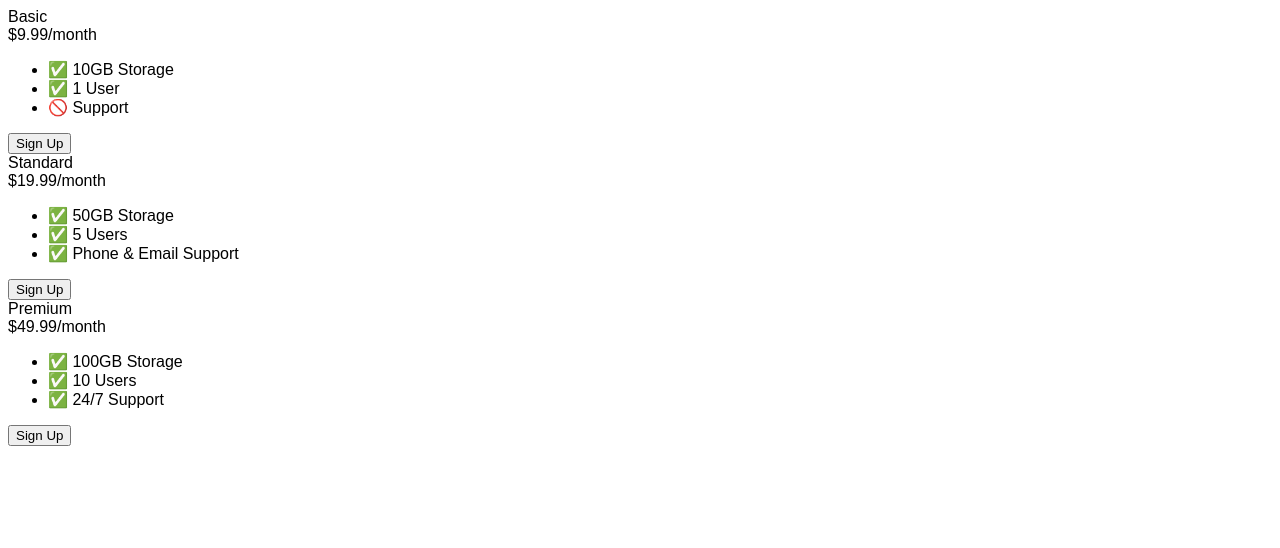
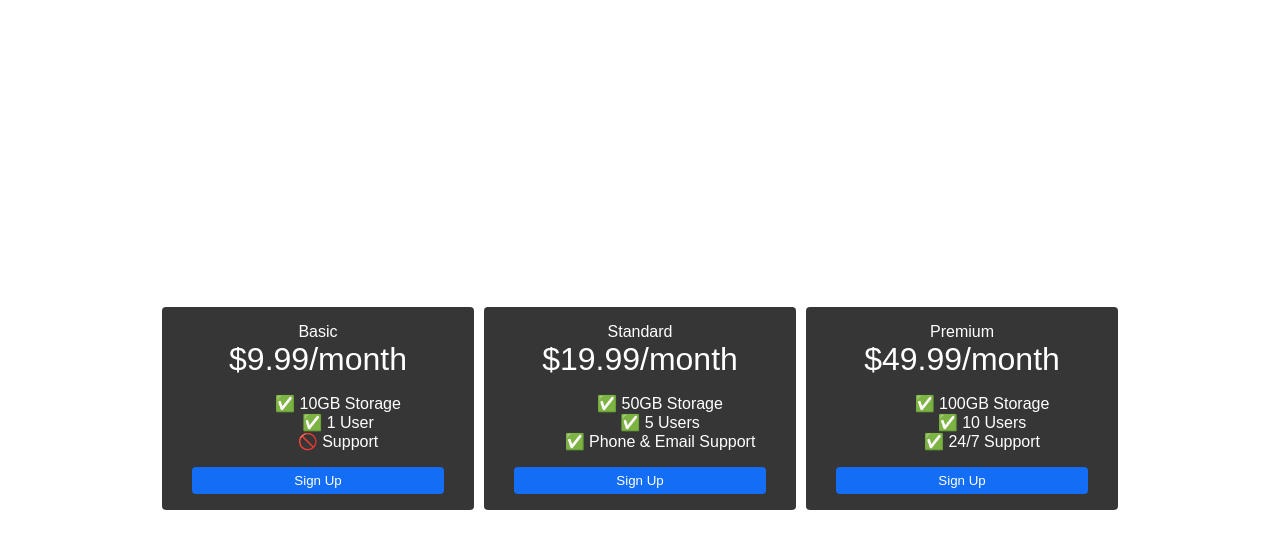
Before and after one commit to Zoeyhxy/Responsive-Price-Table, a plain HTML site: page index.html in a window 1280 px wide. Drawn offline with Linux system fonts and the light colour scheme; a web font is replaced by a local one.

Commit message:
Add files via upload

```diff
--- a/index.html
+++ b/index.html
@@ -10,11 +10,51 @@
     />
     <style>
       body {
-        font-family: "Sono", sans-serif;
+        font-family: "WF Visual Sans Text", sans-serif;
+        color: white;
       }
 
+      .pricing-container {
+        display: flex;
+        gap: 10px;
+        justify-content: center;
+        align-items: center;
+        height: 100vh;
+      }
+
+      .pricing-plan {
+        text-align: center;
+        width: 280px;
+        background-color: #363636;
+        padding: 16px;
+        border-radius: 4px;
+      }
+
+      li {
+        list-style-type: none;
+      }
+
+      .plan-button {
+        background-color: #146ef5;
+        color: white;
+        width: 90%;
+        padding: 6px;
+        border: 0;
+        border-radius: 4px;
+
+      }
+
+      .plan-price {
+        font-size: 2rem;
+      }
+
+
       /* Hint: What can you do with a media query and flexbox? */
-      @media (max-width: 1250px) {
+      @media (max-width: 680px) {
+        .pricing-container {
+          flex-direction: column;
+
+        }
       }
     </style>
   </head>
```
